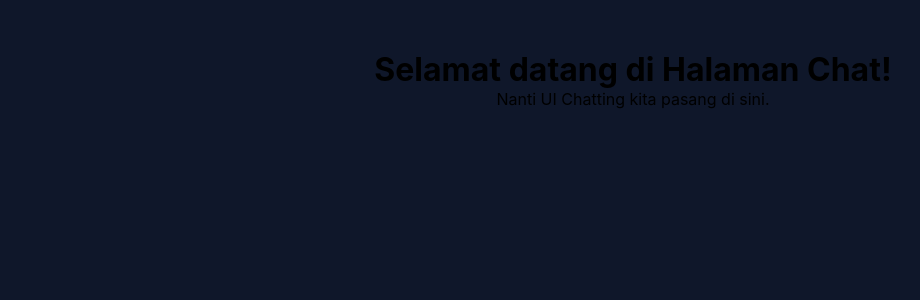
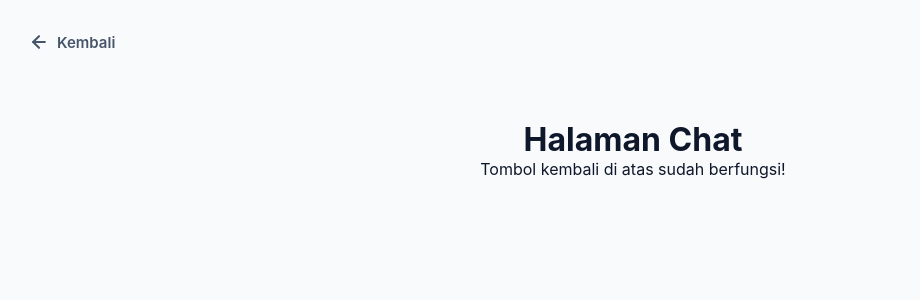
Before and after one commit to cilikinari/VA_PKL, a React app in the folder frontend/: page /chat in a window 1280 px wide. Shown: the top 300 px of the page, without its empty margins (7-927 px from the left). Built offline with nearby package versions, Linux system fonts and the light colour scheme; the HTML template or start-up script is replaced by a standard one.

Commit message:
feat: add BackButton component with navigation functionality; update ChatScreen layout and styles

```diff
--- a/frontend/src/screen/ChatScreen.jsx
+++ b/frontend/src/screen/ChatScreen.jsx
@@ -1,10 +1,18 @@
 import React from 'react';
+import BackButton from '../widgets/BackButton'; // Import komponennya
 
 const ChatScreen = () => {
   return (
-    <div style={{ padding: '50px', textAlign: 'center', color: 'black' }}>
-      <h1>Selamat datang di Halaman Chat!</h1>
-      <p>Nanti UI Chatting kita pasang di sini.</p>
+    <div style={{ backgroundColor: '#f8fafc', minHeight: '100vh', padding: '24px' }}>
+
+      {/* Panggil komponen BackButton di bagian paling atas */}
+      <BackButton />
+
+      <div style={{ textAlign: 'center', color: '#0f172a', marginTop: '60px' }}>
+        <h1>Halaman Chat</h1>
+        <p>Tombol kembali di atas sudah berfungsi!</p>
+      </div>
+
     </div>
   );
 };
--- /dev/null
+++ b/frontend/src/ui-widgets/BackButton.css
@@ -0,0 +1,22 @@
+.back-button {
+  display: flex;
+  align-items: center;
+  gap: 8px;
+  background: transparent;
+  border: none;
+  color: #475569; /* Warna abu-abu gelap */
+  font-size: 15px;
+  font-weight: 600;
+  font-family: 'Inter', sans-serif;
+  cursor: pointer;
+  padding: 8px 12px;
+  border-radius: 8px;
+  transition: all 0.2s ease;
+  width: fit-content;
+}
+
+.back-button:hover {
+  background-color: #f1f5f9; /* Efek hover abu-abu terang */
+  color: #0f172a;
+  transform: translateX(-3px); /* Efek geser sedikit ke kiri saat di-hover */
+}
--- a/frontend/src/ui/HomeScreen.css
+++ b/frontend/src/ui/HomeScreen.css
@@ -89,7 +89,7 @@
   font-weight: 700;
   font-size: 16px;
   padding: 14px 36px;
-  border-radius: 12px;
+  border-radius: 9999px;
   border: none;
   cursor: pointer;
   margin-top: 12px;
--- /dev/null
+++ b/frontend/src/widgets/BackButton.jsx
@@ -0,0 +1,30 @@
+import React from 'react';
+import { useNavigate } from 'react-router-dom';
+import '../ui-widgets/BackButton.css';
+
+const BackButton = () => {
+  const navigate = useNavigate();
+
+  return (
+    // navigate(-1) artinya kembali ke 1 halaman sebelumnya di history browser
+    <button className="back-button" onClick={() => navigate(-1)}>
+      {/* Ikon Panah Kiri (SVG) */}
+      <svg
+        xmlns="http://www.w3.org/2000/svg"
+        width="20" height="20"
+        viewBox="0 0 24 24"
+        fill="none"
+        stroke="currentColor"
+        strokeWidth="2.5"
+        strokeLinecap="round"
+        strokeLinejoin="round"
+      >
+        <line x1="19" y1="12" x2="5" y2="12"></line>
+        <polyline points="12 19 5 12 12 5"></polyline>
+      </svg>
+      <span>Kembali</span>
+    </button>
+  );
+};
+
+export default BackButton;
```
